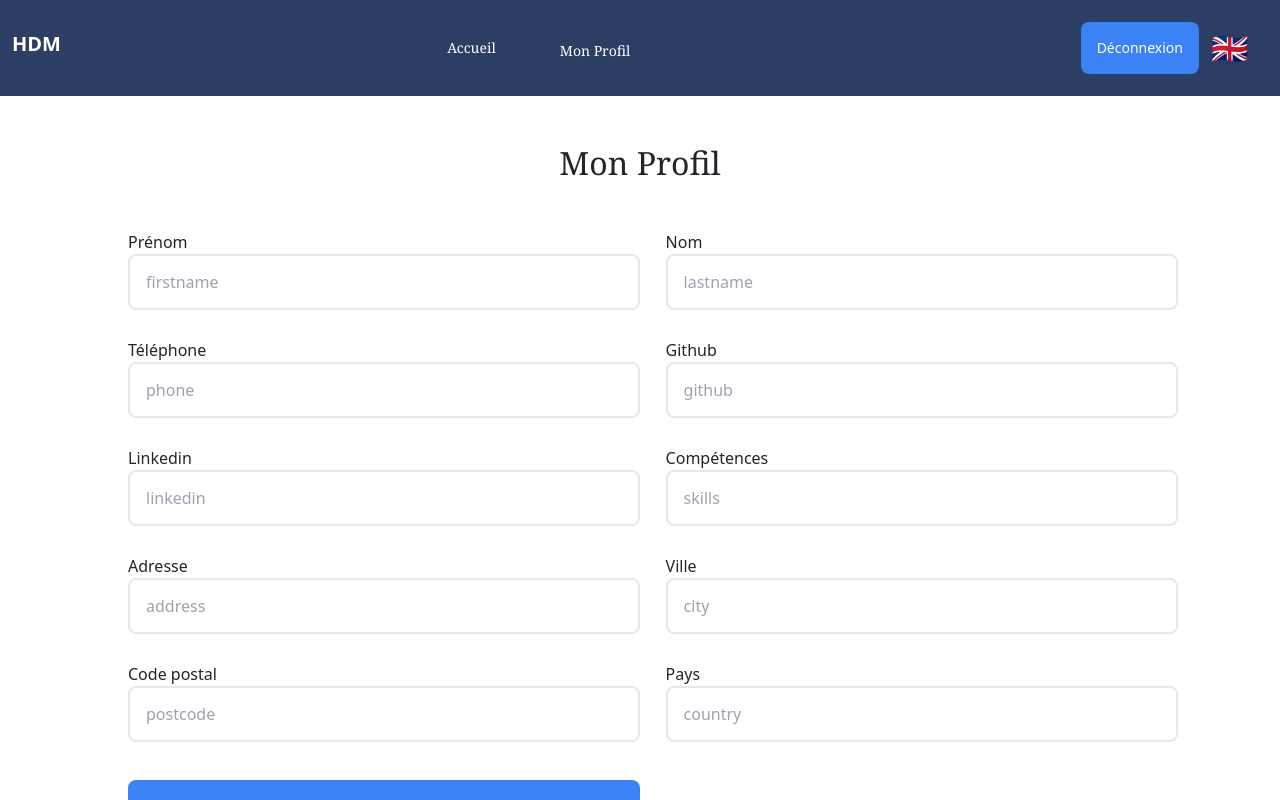
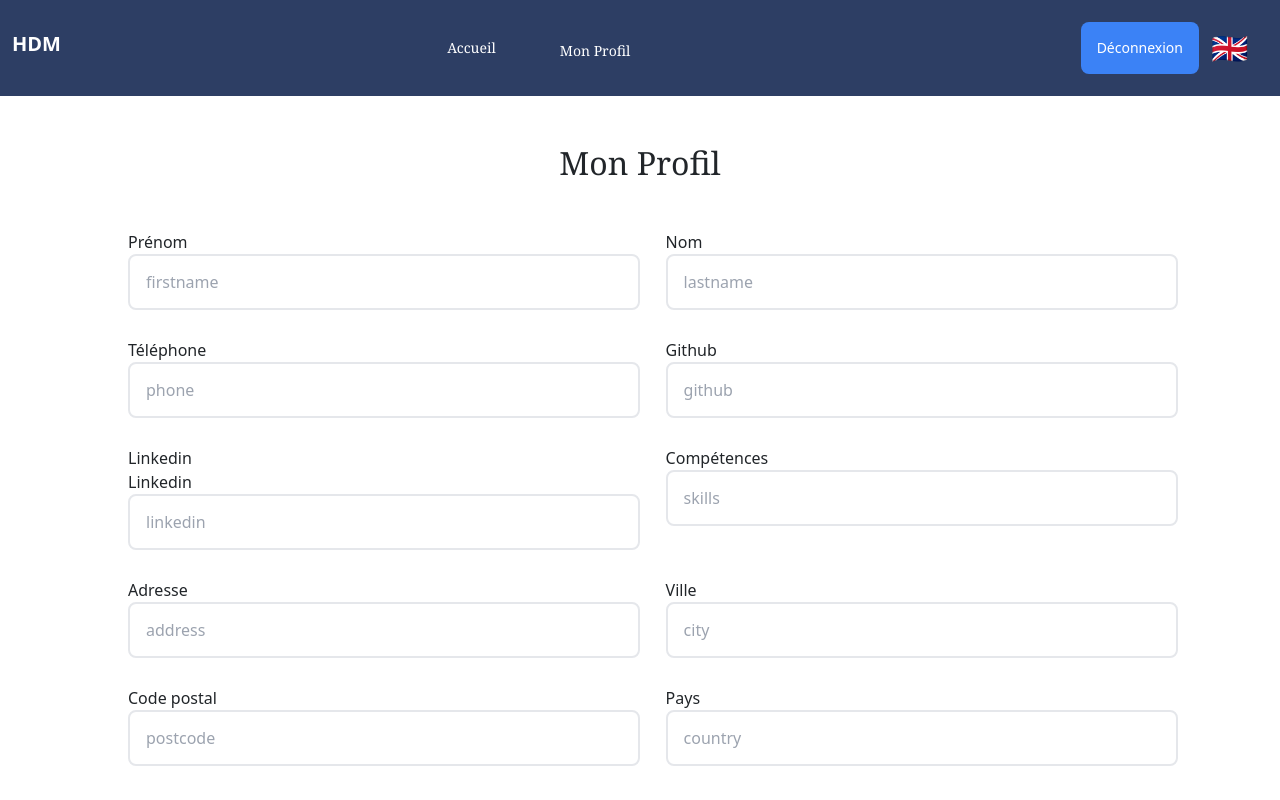
Before and after one commit to TonyCreavin/job-hub, a Next.js app: page /profile in a window 1280 px wide. Shown: the top 800 px of the page. Built offline with nearby package versions, Linux system fonts and the light colour scheme; no server answers; the database is empty; sample sign-in values are in the browser's storage.

Commit message:
labels corrected

```diff
--- a/next.config.js
+++ b/next.config.js
@@ -4,7 +4,7 @@ const nextConfig = {
   reactStrictMode: true,
   generateBuildId: async () => {
     // You can, for example, get the latest git commit hash here
-    return '202308'
+    return '202308';
   },
 };
 
--- a/src/components/EditOffer.jsx
+++ b/src/components/EditOffer.jsx
@@ -65,8 +65,10 @@ export default function EditOffer({ offer, setShowEditOfferWindow }) {
                 />
               </div>
               <div className="flex flex-col  mb-2  ">
-                <label htmlFor="location"> </label>
-                {!language ? 'Lieu' : 'Location'}
+                <label htmlFor="location">
+                  {!language ? 'Lieu' : 'Location'}{' '}
+                </label>
+
                 <input
                   className="border-solid border-gray-200 border-2  w-[80vw] md:w-[40vw] h-[7vh]  rounded-lg p-3 bg-white "
                   value={formState.location || ' '}
@@ -79,8 +81,10 @@ export default function EditOffer({ offer, setShowEditOfferWindow }) {
             </div>
             <div className="flex flex-col md:flex-row  justify-between gap-[2vw]">
               <div className="flex flex-col  mb-2  ">
-                <label htmlFor="website"></label>
-                {!language ? 'Site Web' : 'Website'}
+                <label htmlFor="website">
+                  {!language ? 'Site Web' : 'Website'}
+                </label>
+
                 <input
                   value={formState.website || ''}
                   onChange={handleInputChange}
@@ -91,8 +95,10 @@ export default function EditOffer({ offer, setShowEditOfferWindow }) {
                 />
               </div>
               <div className="flex flex-col  mb-2">
-                <label htmlFor="skills"></label>
-                {!language ? 'Compétences' : 'Skills'}
+                <label htmlFor="skills">
+                  {!language ? 'Compétences' : 'Skills'}
+                </label>
+
                 <input
                   value={formState.skills || ''}
                   onChange={handleInputChange}
--- a/src/components/ProfileForm.jsx
+++ b/src/components/ProfileForm.jsx
@@ -75,8 +75,10 @@ export default function ProfileForm({ userData, session }) {
 
             <div className="flex flex-col md:flex-row  justify-between  gap-[2vw]">
               <div className="flex flex-col  mb-2  ">
-                <label htmlFor="firstName"></label>
-                {!language ? 'Prénom' : 'First Name'}
+                <label htmlFor="firstName">
+                  {!language ? 'Prénom' : 'First Name'}
+                </label>
+
                 <input
                   type="text"
                   className="border-solid border-gray-200 border-2  w-[80vw] md:w-[40vw] h-[7vh]  rounded-lg p-3 bg-white mb-[20px]"
@@ -88,8 +90,10 @@ export default function ProfileForm({ userData, session }) {
                 />
               </div>
               <div className="flex flex-col  mb-2  ">
-                <label htmlFor="lastName"></label>
-                {!language ? 'Nom' : 'Last Name'}
+                <label htmlFor="lastName">
+                  {!language ? 'Nom' : 'Last Name'}
+                </label>
+
                 <input
                   type="text"
                   className="border-solid border-gray-200 border-2  w-[80vw] md:w-[40vw] h-[7vh]  rounded-lg p-3 bg-white mb-[20px]"
@@ -103,8 +107,10 @@ export default function ProfileForm({ userData, session }) {
             </div>
             <div className="flex flex-col md:flex-row  justify-between gap-[2vw]">
               <div className="flex flex-col  mb-2  ">
-                <label htmlFor="phone"> </label>
-                {!language ? 'Téléphone' : 'Phone'}
+                <label htmlFor="phone">
+                  {!language ? 'Téléphone' : 'Phone'}{' '}
+                </label>
+
                 <input
                   type="number"
                   className="border-solid border-gray-200 border-2  w-[80vw] md:w-[40vw] h-[7vh]  rounded-lg p-3 bg-white mb-[20px]"
@@ -116,8 +122,8 @@ export default function ProfileForm({ userData, session }) {
                 />
               </div>
               <div className="flex flex-col  mb-2  ">
-                <label htmlFor="github"> </label>
-                Github
+                <label htmlFor="github">Github </label>
+
                 <input
                   type="text"
                   className="border-solid border-gray-200 border-2  w-[80vw] md:w-[40vw] h-[7vh]  rounded-lg p-3 bg-white mb-[20px]"
@@ -131,7 +137,7 @@ export default function ProfileForm({ userData, session }) {
             </div>
             <div className="flex flex-col md:flex-row  justify-between gap-[2vw]">
               <div className="flex flex-col  mb-2  ">
-                <label htmlFor="linkedin"> </label>
+                <label htmlFor="linkedin">Linkedin </label>
                 Linkedin
                 <input
                   type="text"
@@ -144,8 +150,10 @@ export default function ProfileForm({ userData, session }) {
                 />
               </div>
               <div className="flex flex-col  mb-2  ">
-                <label htmlFor="skills"> </label>
-                {!language ? 'Compétences' : 'Skills'}
+                <label htmlFor="skills">
+                  {!language ? 'Compétences' : 'Skills'}{' '}
+                </label>
+
                 <input
                   type="text"
                   className="border-solid border-gray-200 border-2  w-[80vw] md:w-[40vw] h-[7vh]  rounded-lg p-3 bg-white mb-[20px]"
@@ -159,8 +167,10 @@ export default function ProfileForm({ userData, session }) {
             </div>
             <div className="flex flex-col md:flex-row  justify-between gap-[2vw]">
               <div className="flex flex-col  mb-2  ">
-                <label htmlFor="address"> </label>
-                {!language ? 'Adresse' : 'Address'}
+                <label htmlFor="address">
+                  {!language ? 'Adresse' : 'Address'}{' '}
+                </label>
+
                 <input
                   type="text"
                   className="border-solid border-gray-200 border-2  w-[80vw] md:w-[40vw] h-[7vh]  rounded-lg p-3 bg-white mb-[20px]"
@@ -172,8 +182,8 @@ export default function ProfileForm({ userData, session }) {
                 />
               </div>
               <div className="flex flex-col  mb-2  ">
-                <label htmlFor="city"> </label>
-                {!language ? 'Ville' : 'City'}
+                <label htmlFor="city">{!language ? 'Ville' : 'City'} </label>
+
                 <input
                   type="text"
                   className="border-solid border-gray-200 border-2  w-[80vw] md:w-[40vw] h-[7vh]  rounded-lg p-3 bg-white mb-[20px] "
@@ -187,8 +197,10 @@ export default function ProfileForm({ userData, session }) {
             </div>
             <div className="flex flex-col md:flex-row  justify-between gap-[2vw]">
               <div className="flex flex-col  mb-2  ">
-                <label htmlFor="postcode"> </label>
-                {!language ? 'Code postal' : 'Postcode'}
+                <label htmlFor="postcode">
+                  {!language ? 'Code postal' : 'Postcode'}{' '}
+                </label>
+
                 <input
                   type="number"
                   placeholder="postcode"
@@ -200,8 +212,10 @@ export default function ProfileForm({ userData, session }) {
                 />
               </div>
               <div className="flex flex-col  mb-2  ">
-                <label htmlFor="country"> </label>
-                {!language ? 'Pays' : 'Country'}
+                <label htmlFor="country">
+                  {!language ? 'Pays' : 'Country'}{' '}
+                </label>
+
                 <input
                   type="text"
                   placeholder="country"
```
